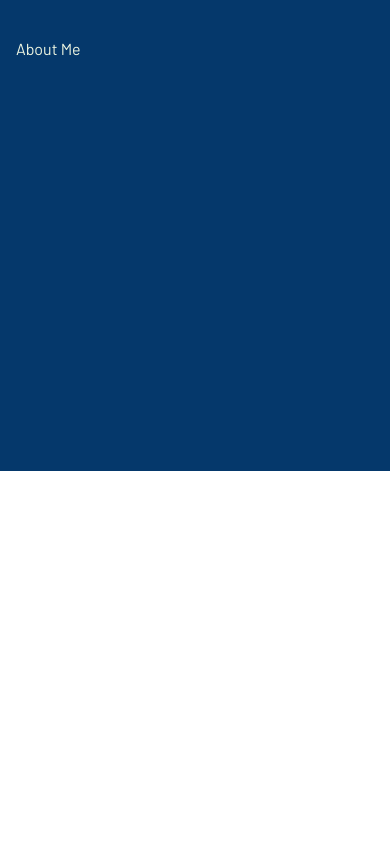
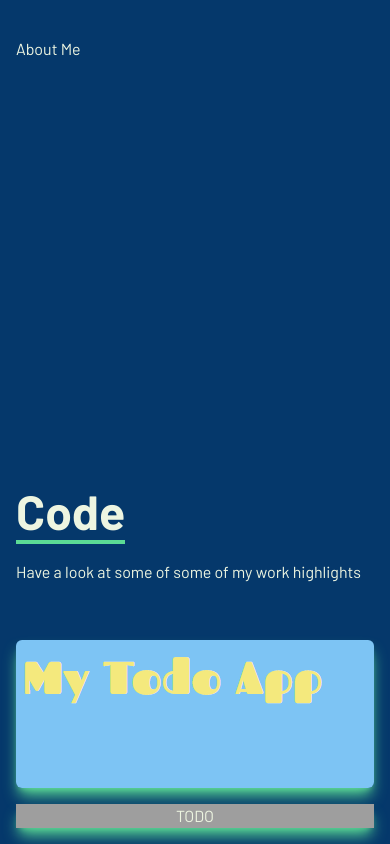
Before and after one commit to Nasiefk14/My-Portfolio, a React (Vite) app in the folder Portfolio/: page / in a window 390 px wide. Shown: the part 1217-2061 px from the top of the page. Before the commit the page ends 1688 px from the top, so only its background shows below. Built offline with nearby package versions, Linux system fonts and the light colour scheme; grey boxes are pictures that could not be loaded.

Commit message:
Added Code Nav

```diff
--- a/Portfolio/src/App.tsx
+++ b/Portfolio/src/App.tsx
@@ -1,4 +1,5 @@
 import About from './components/About'
+import Code from './components/Code'
 import Landing from './components/Landing'
 import Navbar from './components/Navbar'
 
@@ -9,6 +10,7 @@ function App() {
       <Navbar />
       <Landing />
       <About />
+      <Code />
     </div>
   )
 }
--- /dev/null
+++ b/Portfolio/src/components/Code.tsx
@@ -0,0 +1,64 @@
+import Todo from "../assets/Todo.jpeg";
+import box from "../assets/box.jpg";
+import { FiExternalLink, FiGithub } from "react-icons/fi";
+
+const Code = () => {
+  return (
+    <div className="work w-full md:h-screen text-[#edf5e1] bg-[#05386B]">
+      <div className="max-w-[1000px] mx-auto p-4 flex flex-col justify-center">
+        <div className="pb-8">
+          <p className="text-5xl font-bold inline border-b-4 text-[#edf5e1] border-[#5CDB95]">
+            Code
+          </p>
+          <p className="py-6">
+            Have a look at some of some of my work highlights
+          </p>
+        </div>
+        <div className="grid sm:grid-cols-2 md:grid-cols-1 gap-4">
+          <div
+            style={{ backgroundImage: `url(${Todo})` }}
+            className="shadow-lg shadow-[#5CDB95] group container rounded-md
+                flex justify-center text-center items-center mx-auto blur-bg"
+          >
+            <div className="opacity-0 group-hover:opacity-100 hover:backdrop-blur-xl">
+              <span className="text-3xl font-bold text-[#05386B] tracking-wider texting">
+                Todo App
+              </span>
+              <div className=" text-center ">
+                <a href="">
+                  <button
+                    className="text-center rounded-lg px-5 py-3 m-2
+                            text-[#5CDB95] font-bold text-7xl"
+                  >
+                    <FiGithub />
+                  </button>
+                </a>
+                <a href="">
+                  <button
+                    className="text-center rounded-lg px-5 py-3 m-2
+                        text-[#5CDB95] font-bold text-7xl"
+                  >
+                    <FiExternalLink />
+                  </button>
+                </a>
+              </div>
+            </div>
+          </div>
+          <div
+            className="shadow-lg shadow-[#5CDB95] container rounded-md
+                flex justify-center text-center items-center mx-auto opacity-5% blur-bg hover:bg-opacity-50"
+          >
+            <div
+              className="containerNow w-full h-full bg-[url('https://cdn.shopify.com/s/files/1/0562/4725/5202/products/STUARCHSTRAPBACKCAP_2_84091b45-9217-4103-b48d-b18bb982f673.jpg?v=1678975096')] "
+            >
+              {" "}
+              TODO
+            </div>
+          </div>
+        </div>
+      </div>
+    </div>
+  );
+};
+
+export default Code;
```
Also changed, not shown: Portfolio/src/assets/Todo.jpeg (added).
